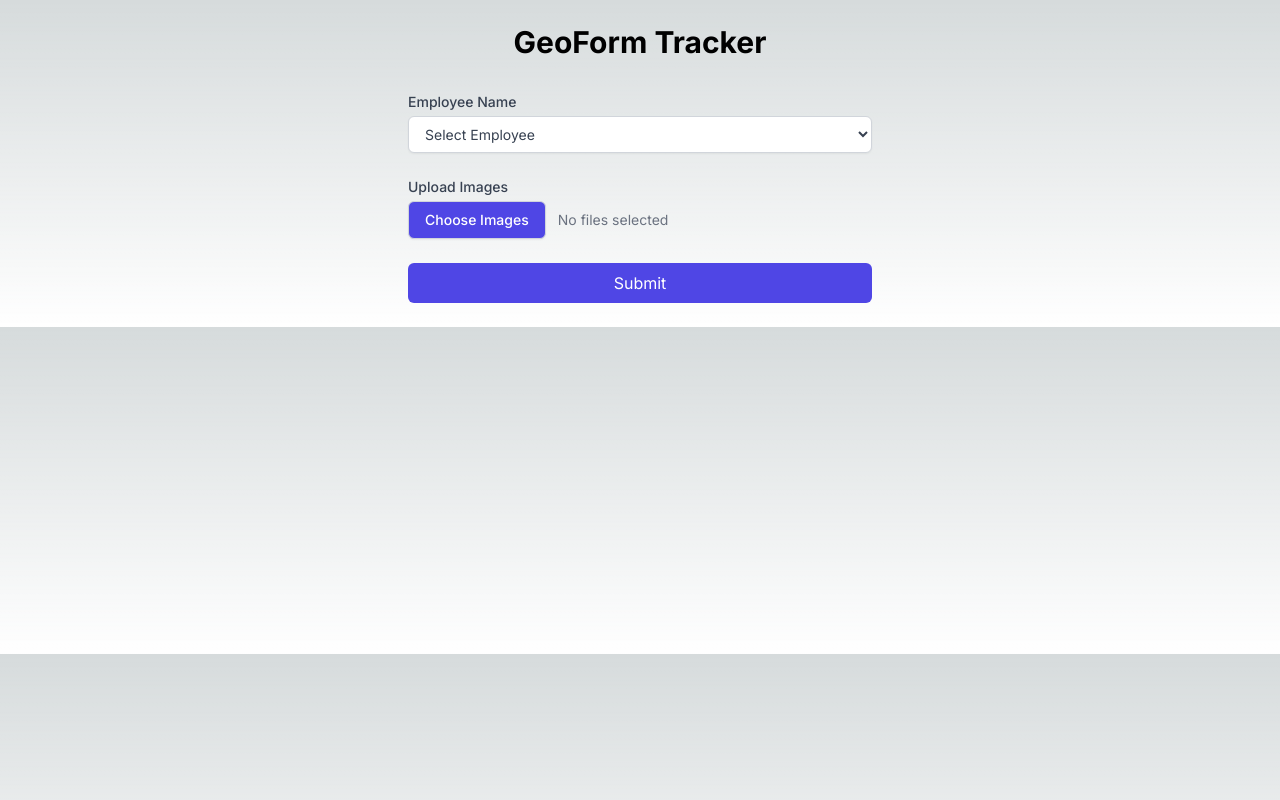
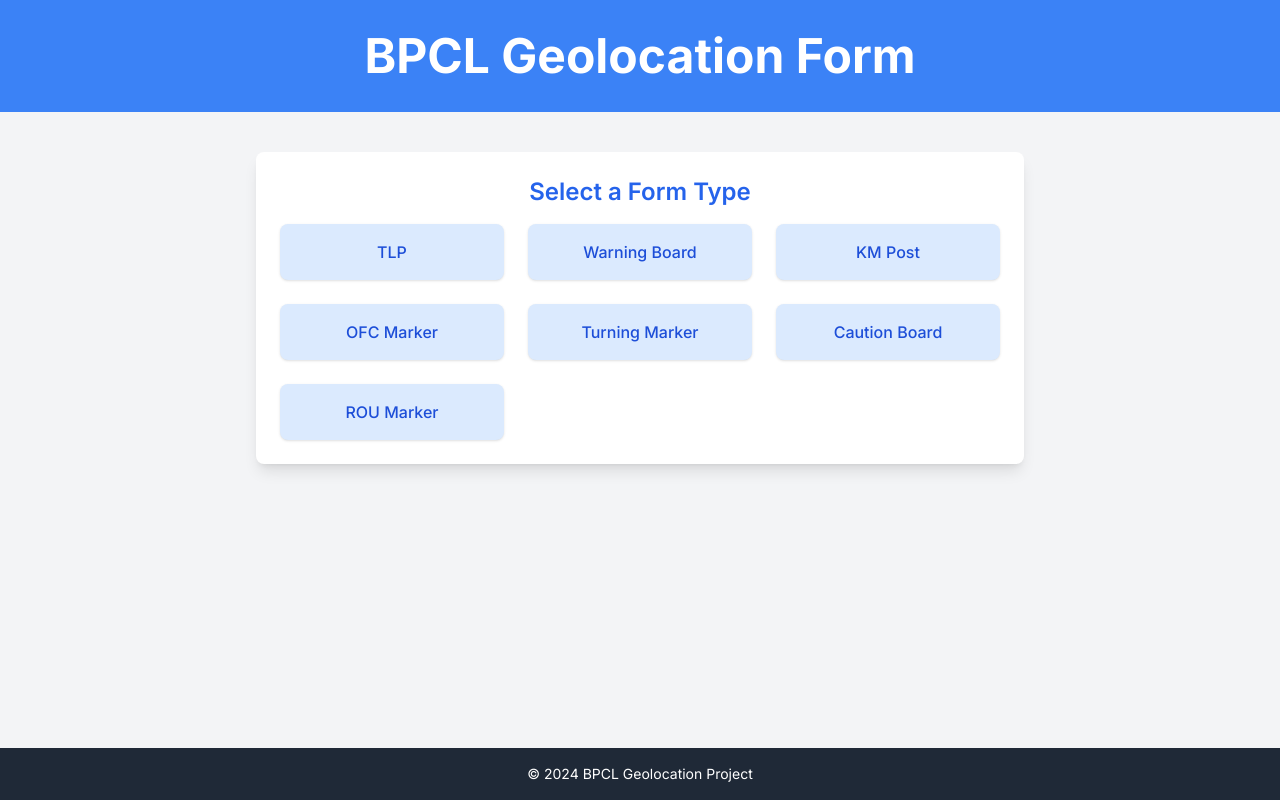
Before and after one commit to dchobarkar/bpcl-geolocation-form, a Next.js app: page / in a window 1280 px wide. Built offline with nearby package versions, Linux system fonts and the light colour scheme.

Commit message:
add landing page

```diff
--- /dev/null
+++ b/app/forms/tlp/page.tsx
@@ -0,0 +1,68 @@
+"use client";
+import { useState } from "react";
+
+export default function TlpFormPage() {
+  const [formData, setFormData] = useState({
+    employeeName: "",
+    geolocation: "",
+    images: [],
+  });
+
+  const handleSubmit = async (e) => {
+    e.preventDefault();
+    // Handle form submission logic here
+  };
+
+  return (
+    <div className="p-4">
+      <h1 className="text-2xl font-bold mb-4">TLP Form</h1>
+      <form onSubmit={handleSubmit}>
+        <div className="mb-4">
+          <label className="block text-sm font-medium text-gray-700">
+            Employee Name
+          </label>
+          <input
+            type="text"
+            value={formData.employeeName}
+            onChange={(e) =>
+              setFormData({ ...formData, employeeName: e.target.value })
+            }
+            className="mt-1 block w-full border-gray-300 rounded-md shadow-sm"
+          />
+        </div>
+        <div className="mb-4">
+          <label className="block text-sm font-medium text-gray-700">
+            Geolocation
+          </label>
+          <input
+            type="text"
+            value={formData.geolocation}
+            onChange={(e) =>
+              setFormData({ ...formData, geolocation: e.target.value })
+            }
+            className="mt-1 block w-full border-gray-300 rounded-md shadow-sm"
+          />
+        </div>
+        <div className="mb-4">
+          <label className="block text-sm font-medium text-gray-700">
+            Upload Images
+          </label>
+          <input
+            type="file"
+            multiple
+            onChange={(e) =>
+              setFormData({ ...formData, images: e.target.files })
+            }
+            className="mt-1 block w-full border-gray-300 rounded-md shadow-sm"
+          />
+        </div>
+        <button
+          type="submit"
+          className="bg-blue-500 text-white py-2 px-4 rounded-md"
+        >
+          Submit
+        </button>
+      </form>
+    </div>
+  );
+}
--- /dev/null
+++ b/app/landing/page.tsx
@@ -0,0 +1,28 @@
+import Link from "next/link";
+
+export default function LandingPage() {
+  const forms = [
+    { name: "TLP", path: "/forms/tlp" },
+    { name: "Warning Board", path: "/forms/warning-board" },
+    { name: "KM Post", path: "/forms/km-post" },
+    { name: "OFC Marker", path: "/forms/ofc-marker" },
+    { name: "Turning Marker", path: "/forms/turning-marker" },
+    { name: "Caution Board", path: "/forms/caution-board" },
+    { name: "ROU Marker", path: "/forms/rou-marker" },
+  ];
+
+  return (
+    <div className="p-4">
+      <h1 className="text-2xl font-bold mb-4">Select a Form</h1>
+      <ul>
+        {forms.map((form) => (
+          <li key={form.name} className="mb-2">
+            <Link href={form.path} className="text-blue-500 hover:underline">
+              {form.name}
+            </Link>
+          </li>
+        ))}
+      </ul>
+    </div>
+  );
+}
--- a/app/layout.tsx
+++ b/app/layout.tsx
@@ -6,8 +6,9 @@
 const inter = Inter({ subsets: ["latin"] });
 
 export const metadata: Metadata = {
-  title: "Create Next App",
-  description: "Generated by create next app",
+  title: "BPCL Geolocation Form",
+  description:
+    "This is a custom form used for BPCL's assets' location tracking",
 };
 
 export default function RootLayout({
--- a/app/page.tsx
+++ b/app/page.tsx
@@ -1,119 +1,43 @@
-"use client";
+import Link from "next/link";
 
-import { useState } from "react";
+export default function LandingPage() {
+  return (
+    <div className="flex flex-col items-center min-h-screen bg-gray-100">
+      <header className="w-full bg-blue-500 py-8">
+        <h1 className="text-4xl md:text-5xl font-bold text-center text-white">
+          BPCL Geolocation Form
+        </h1>
+      </header>
 
-export default function Home() {
-  const [employeeName, setEmployeeName] = useState("");
-  const [images, setImages] = useState([]);
-  const [geolocation, setGeolocation] = useState("");
+      <section className="w-full max-w-3xl mt-10 p-6 bg-white shadow-lg rounded-lg">
+        <h2 className="text-2xl font-semibold text-center mb-4 text-blue-600">
+          Select a Form Type
+        </h2>
 
-  const handleImageChange = (event: {
-    target: { files: Iterable<never> | ArrayLike<never> };
-  }) => {
-    setImages(Array.from(event.target.files)); // Update to properly handle file inputs
-  };
+        <div className="grid grid-cols-1 sm:grid-cols-2 md:grid-cols-3 gap-6">
+          {[
+            { name: "TLP", path: "tlp" },
+            { name: "Warning Board", path: "warning-board" },
+            { name: "KM Post", path: "km-post" },
+            { name: "OFC Marker", path: "ofc-marker" },
+            { name: "Turning Marker", path: "turning-marker" },
+            { name: "Caution Board", path: "caution-board" },
+            { name: "ROU Marker", path: "rou-marker" },
+          ].map((form, index) => (
+            <Link href={`/form/${form.path}`} key={index}>
+              <div className="flex items-center justify-center p-4 bg-blue-100 text-blue-700 font-medium rounded-lg shadow hover:bg-blue-200 transition-colors duration-200 cursor-pointer">
+                {form.name}
+              </div>
+            </Link>
+          ))}
+        </div>
+      </section>
 
-  const handleSubmit = async (event: { preventDefault: () => void }) => {
-    event.preventDefault();
-
-    if (navigator.geolocation) {
-      navigator.geolocation.getCurrentPosition(async (position) => {
-        const location = `${position.coords.latitude},${position.coords.longitude}`;
-        setGeolocation(location);
-
-        // Create form data
-        const formData = new FormData();
-        formData.append("employeeName", employeeName);
-        formData.append("geolocation", location);
-        images.forEach((image) => formData.append("images", image));
-
-        // Send data to API
-        const res = await fetch("/api/submit", {
-          method: "POST",
-          body: formData,
-        });
-
-        if (res.ok) {
-          alert("Form submitted successfully");
-        } else {
-          alert("Failed to submit form");
-        }
-      });
-    }
-  };
-
-  return (
-    <div className="max-w-lg mx-auto p-6">
-      <h1 className="text-3xl font-bold mb-8 text-center">GeoForm Tracker</h1>
-
-      <form onSubmit={handleSubmit} className="space-y-6">
-        <div>
-          <label className="block text-sm font-medium text-gray-700">
-            Employee Name
-          </label>
-
-          <select
-            required
-            value={employeeName}
-            onChange={(e) => setEmployeeName(e.target.value)}
-            className="mt-1 block w-full py-2 px-3 border border-gray-300 bg-white text-gray-700 rounded-md shadow-sm focus:outline-none focus:ring-indigo-500 focus:border-indigo-500 sm:text-sm"
-          >
-            <option value="" className="text-gray-500">
-              Select Employee
-            </option>
-
-            <option value="Employee 1" className="text-gray-900">
-              Employee 1
-            </option>
-
-            <option value="Employee 2" className="text-gray-900">
-              Employee 2
-            </option>
-          </select>
-        </div>
-
-        <div>
-          <label className="block text-sm font-medium text-gray-700">
-            Upload Images
-          </label>
-
-          <div className="relative mt-1">
-            <input
-              id="file-upload"
-              className="sr-only"
-              type="file"
-              multiple
-              onChange={handleImageChange}
-              required
-            />
-            <label
-              htmlFor="file-upload"
-              className="cursor-pointer inline-flex items-center justify-center px-4 py-2 border border-gray-300 rounded-md shadow-sm text-sm font-medium text-white bg-indigo-600 hover:bg-indigo-700 focus:outline-none focus:ring-2 focus:ring-offset-2 focus:ring-indigo-500"
-            >
-              Choose Images
-            </label>
-
-            <div className="inline-flex items-center ml-3">
-              {images.length > 0 ? (
-                <span className="text-gray-700 text-sm">
-                  {images.length} file(s) selected
-                </span>
-              ) : (
-                <span className="text-gray-500 text-sm">No files selected</span>
-              )}
-            </div>
-          </div>
-        </div>
-
-        <div>
-          <button
-            type="submit"
-            className="w-full bg-indigo-600 text-white py-2 px-4 rounded-md hover:bg-indigo-700 focus:outline-none focus:ring-2 focus:ring-indigo-500 focus:ring-offset-2"
-          >
-            Submit
-          </button>
-        </div>
-      </form>
+      <footer className="w-full mt-auto bg-gray-800 py-4">
+        <p className="text-center text-white text-sm">
+          &copy; {new Date().getFullYear()} BPCL Geolocation Project
+        </p>
+      </footer>
     </div>
   );
 }
--- a/package.json
+++ b/package.json
@@ -1,5 +1,5 @@
 {
-  "name": "webform-with-location-tracker",
+  "name": "bpcl-geolocation-form",
   "version": "0.1.0",
   "private": true,
   "scripts": {
```
Also changed, not shown: app/forms/page.tsx (added, +119 -0 lines), app/forms/warning-board/page.tsx (added), app/utils/s3.js (renamed from utils/s3.js), 1 other file (tests, documents, lock files or other folders).
